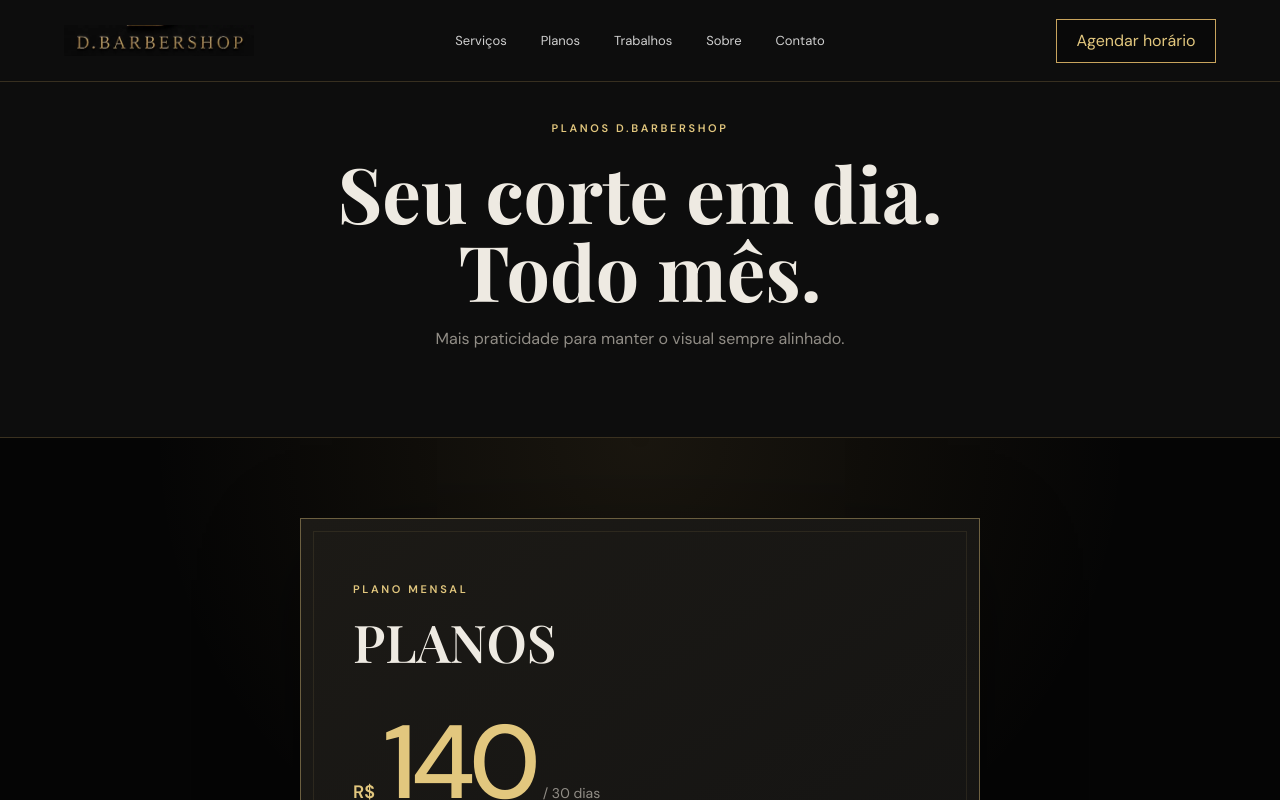
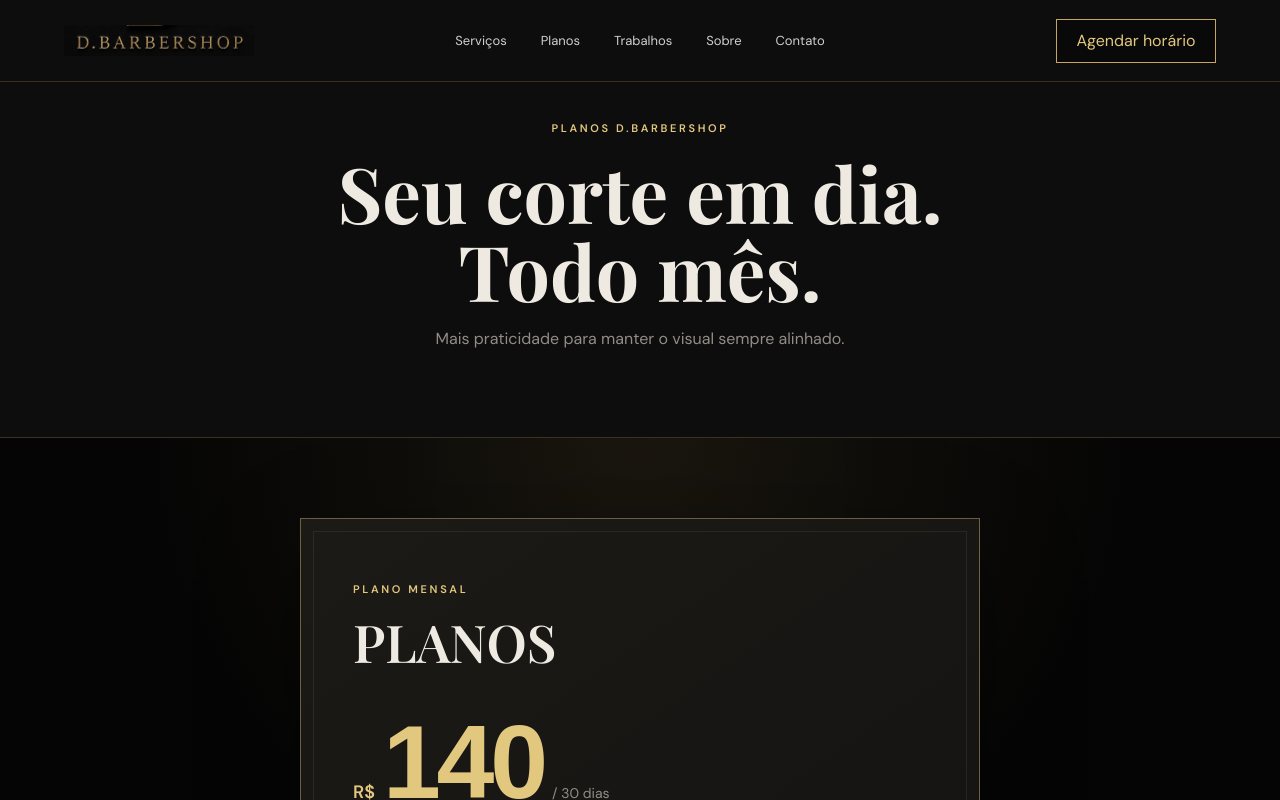
Before and after one commit to byeduardaanjos/DBarberShop, a Next.js app: page /planos in a window 1280 px wide. Shown: the top 800 px of the page. Built offline with nearby package versions, Linux system fonts and the light colour scheme.

Commit message:
Deixa o preço do plano com tipografia mais forte

```diff
--- a/app/globals.css
+++ b/app/globals.css
@@ -200,7 +200,7 @@ textarea{font:inherit}
 .plan-card-heading h2{margin:7px 0 0;font-family:'Playfair Display',serif;font-size:clamp(35px,5vw,52px);font-weight:600}
 .plan-price{position:relative;margin:45px 0 25px;display:flex;align-items:baseline;gap:8px;color:var(--gold-light)}
 .plan-price small{font-size:18px;font-weight:700}
-.plan-price strong{font-family:'DM Sans',sans-serif;font-size:clamp(72px,10vw,104px);font-weight:500;letter-spacing:-.06em;line-height:.8}
+.plan-price strong{font-family:Arial,Helvetica,sans-serif;font-size:clamp(72px,10vw,104px);font-weight:700;letter-spacing:-.04em;line-height:.8}
 .plan-price span{color:var(--muted);font-size:14px}
 .plan-description{position:relative;max-width:520px;color:#b1ada4;line-height:1.75}
 .plan-benefits{position:relative;margin:35px 0;padding:0;list-style:none;border-top:1px solid var(--line)}
```
